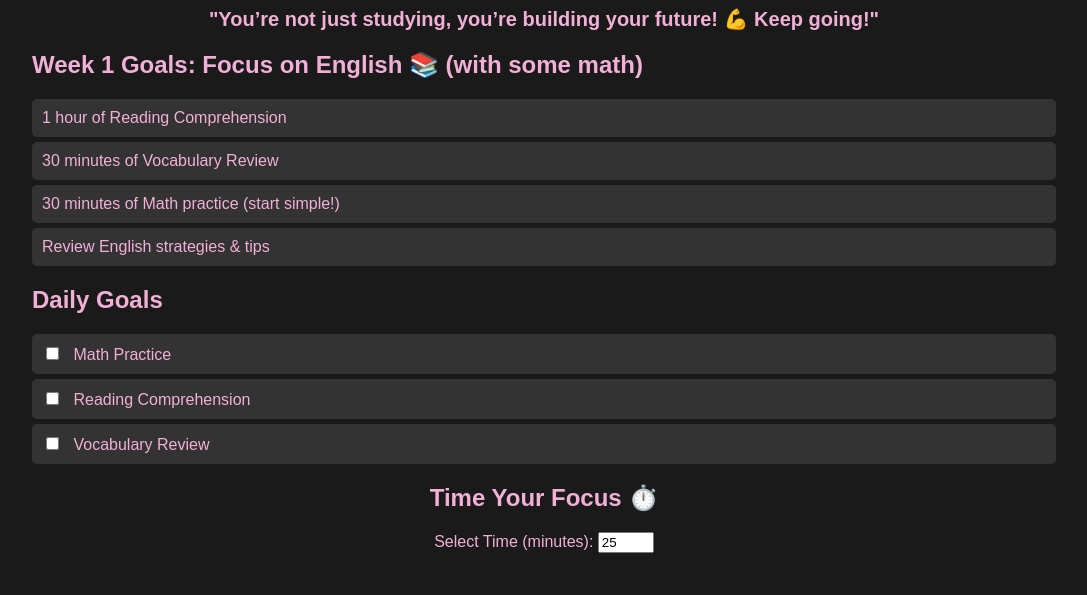
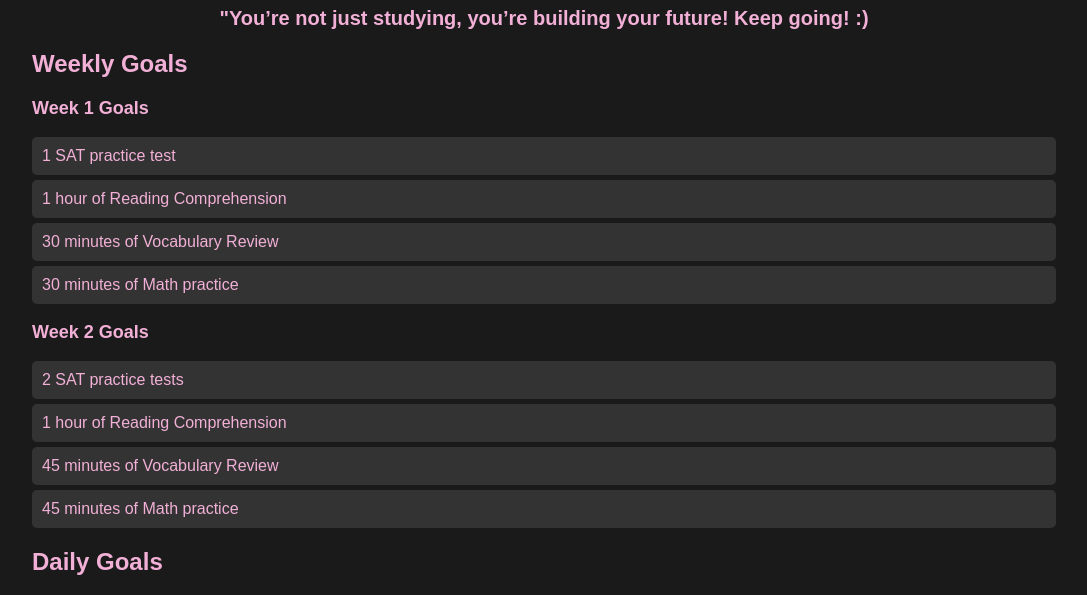
Before and after one commit to sannannn/sat-study-app, a plain HTML site: page index.html in a window 1280 px wide. Shown: the part 93-688 px from the top of the page, without its empty margins (96-1183 px from the left). Drawn offline with Linux system fonts and the light colour scheme.

Commit message:
Update index.html

```diff
--- a/index.html
+++ b/index.html
@@ -3,7 +3,7 @@
 <head>
   <meta charset="UTF-8">
   <meta name="viewport" content="width=device-width, initial-scale=1.0">
-  <title>SAT Study Plan</title>
+  <title>Sanhvi's SAT Study Plan</title>
   <link rel="stylesheet" href="styles.css">
 </head>
 <body>
@@ -12,18 +12,31 @@
 
     <!-- Cute Motivational Message -->
     <div class="motivation">
-      <p>"You’re not just studying, you’re building your future! 💪 Keep going!"</p>
+      <p>"You’re not just studying, you’re building your future! Keep going! :)</p>
     </div>
 
     <!-- Weekly Goals Section -->
     <div class="weekly-goals">
-      <h2>Week 1 Goals: Focus on English 📚 (with some math)</h2>
-      <ul>
-        <li>1 hour of Reading Comprehension</li>
-        <li>30 minutes of Vocabulary Review</li>
-        <li>30 minutes of Math practice (start simple!)</li>
-        <li>Review English strategies & tips</li>
-      </ul>
+      <h2>Weekly Goals</h2>
+      <div class="week-goals">
+        <h3>Week 1 Goals</h3>
+        <ul>
+          <li>1 SAT practice test</li>
+          <li>1 hour of Reading Comprehension</li>
+          <li>30 minutes of Vocabulary Review</li>
+          <li>30 minutes of Math practice</li>
+        </ul>
+      </div>
+      <div class="week-goals">
+        <h3>Week 2 Goals</h3>
+        <ul>
+          <li>2 SAT practice tests</li>
+          <li>1 hour of Reading Comprehension</li>
+          <li>45 minutes of Vocabulary Review</li>
+          <li>45 minutes of Math practice</li>
+        </ul>
+      </div>
+      <!-- Add more weeks here as needed -->
     </div>
 
     <!-- Daily Goals Section -->
@@ -45,7 +58,7 @@
 
     <!-- Timer for Practice -->
     <div class="timer">
-      <h2>Time Your Focus ⏱️</h2>
+      <h2>Time Your Focus</h2>
       <label for="timeSelect">Select Time (minutes): </label>
       <input type="number" id="timeSelect" value="25" min="1" max="60">
       <p id="timerDisplay">25:00</p>
```
